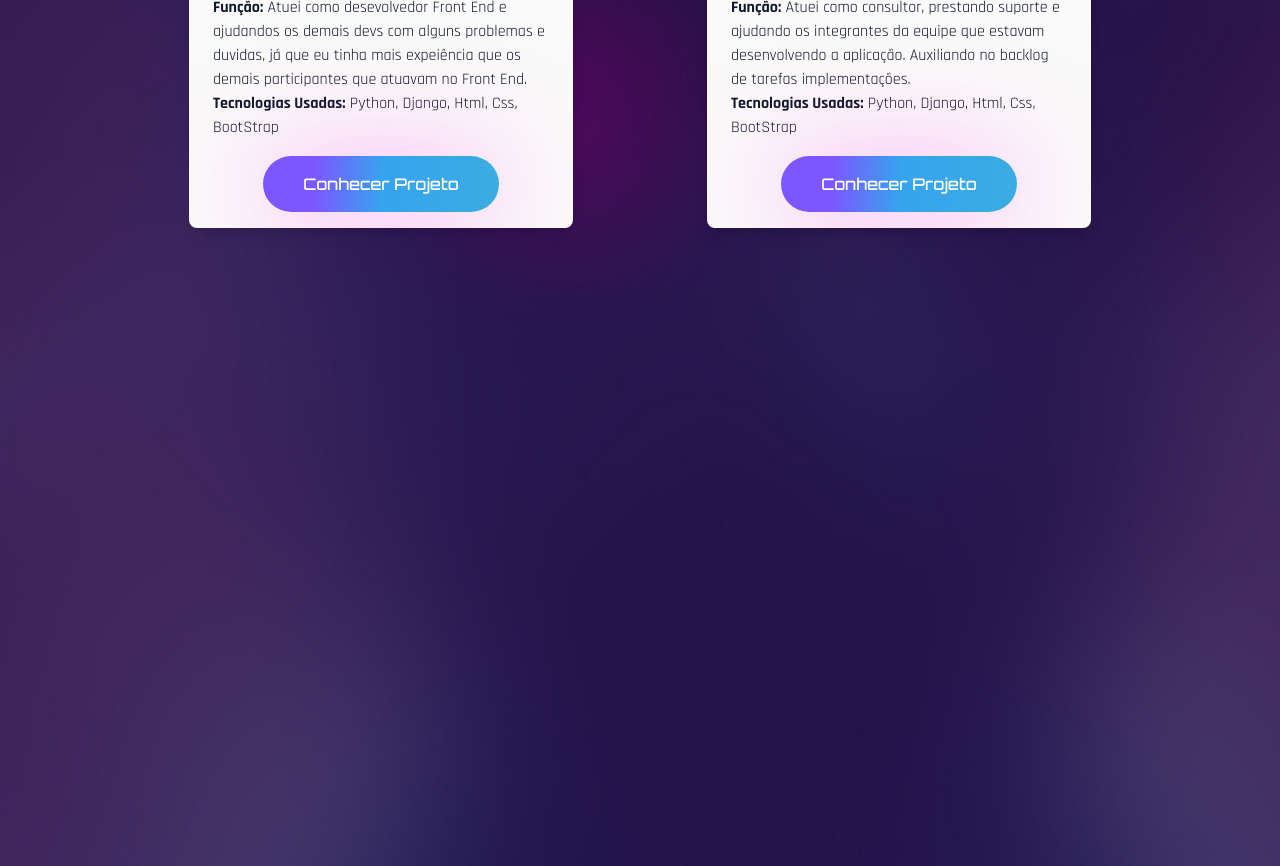
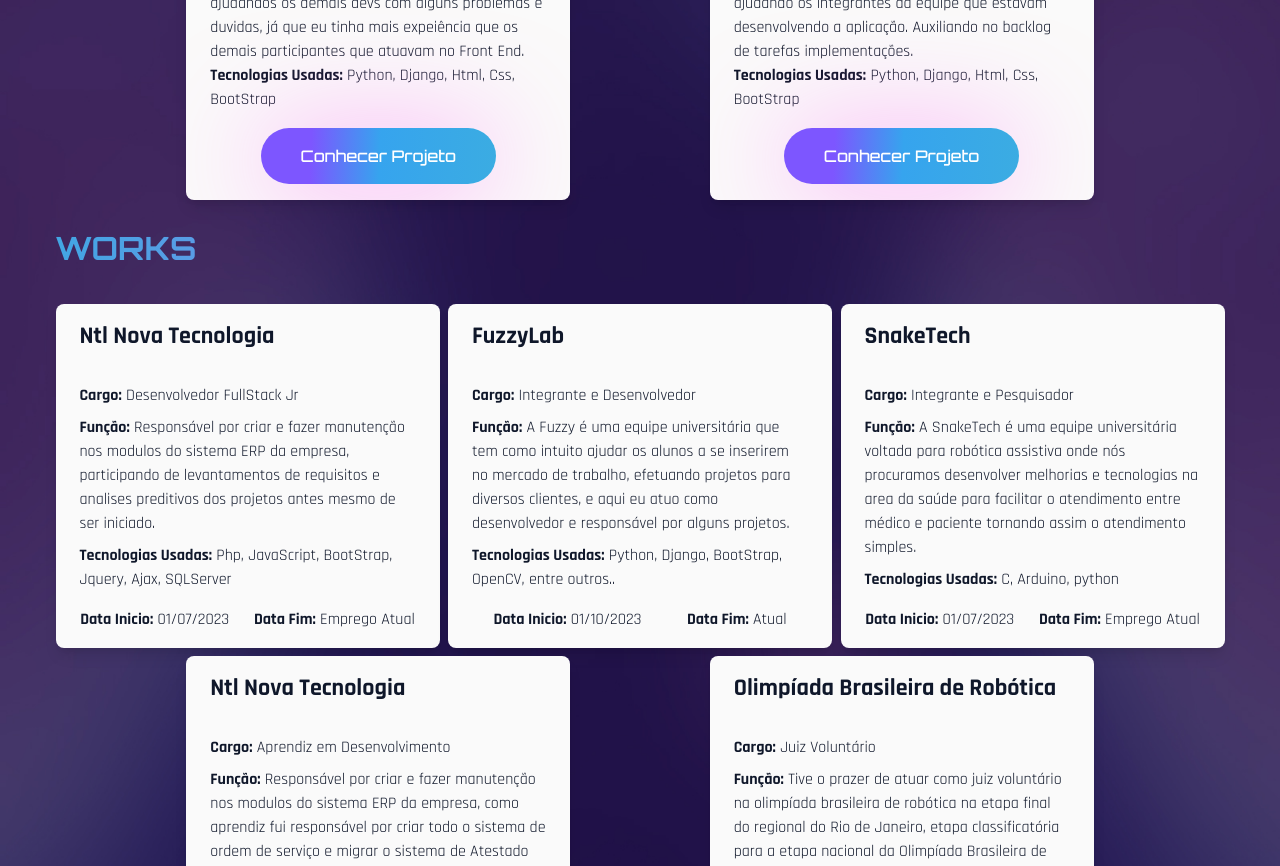
Before and after one commit to ImGlic/Portifolio-VictorGlicerio, a React (Create React App) app: page / in a window 1280 px wide. Shown: the part 1920-2786 px from the top of the page. Built offline with nearby package versions, Linux system fonts and the light colour scheme; the HTML template or start-up script is replaced by a standard one; a web font is replaced by a local one.

Commit message:
tela de serviços

```diff
--- a/src/App.js
+++ b/src/App.js
@@ -16,9 +16,8 @@
       <Nav />
       <About />
       <Services />
-      {/* <Work /> */}
-      {/* <Contact /> */}
-      <div className='h-[4000px]'></div>
+      <Work />
+      <Contact />
     </div>
   );
 };
--- a/src/components/About.js
+++ b/src/components/About.js
@@ -28,7 +28,7 @@
             </p>
           </div>
           {/*stats*/}
-          <div className="flex gap-x-6 lg:gap-x-10 mb-12 ">
+          <div className="flex gap-x-6 lg:gap-x-10 mb-5 mt-3 ">
             <div>
               <div className="text-[40px]  text-gradient mb-2 font-primary ">
                 +{inView ? <CountUp start={0} end={3} duration={5} /> : null}
--- a/src/components/Services.js
+++ b/src/components/Services.js
@@ -6,14 +6,14 @@
 
 const Services = () => {
   return (
-    <div className='section' id='services'>
-      <div className="container mx-auto">
+    <div className='div' id='services'>
+      <div className="container mx-auto ">
 
         <div className="flex-1">
           <h2 className="h2 text-gradient">Projects</h2>
         </div>
 
-        <div className='flex justify-evenly '>
+        <div className=' flex flex-wrap justify-evenly items-center gap-2 mt-10'>
           <Card
             title="Tutor Inteligente"
             images={ImageTutor}
--- a/src/components/Work.js
+++ b/src/components/Work.js
@@ -1,9 +1,75 @@
 import React from 'react';
+import CardWork from './cardWork/cardWork'
+
 
 const Work = () => {
-  return(
-    <div className='section' id='work'>
+  return (
+    <div className='div mt-8' id='work'>
+      <div className='container mx-auto'>
+        <div className="flex-1">
+          <h2 className="h2 text-gradient">Works</h2>
+        </div>
 
+        <div className='flex flex-wrap justify-evenly items-center gap-2 mt-10'>
+
+          <CardWork
+            empresa="Ntl Nova Tecnologia"
+            cargo="Desenvolvedor FullStack Jr"
+            descricao="Responsável por criar e fazer manutenção nos modulos do sistema ERP da empresa,
+            participando de levantamentos de requisitos e analises preditivos dos projetos antes mesmo
+            de ser iniciado."
+            tecnologiasUsadas="Php, JavaScript, BootStrap, Jquery, Ajax, SQLServer"
+            dataInicio="01/07/2023"
+            dataFim="Emprego Atual"
+          />
+
+          <CardWork
+            empresa="FuzzyLab"
+            cargo="Integrante e Desenvolvedor"
+            descricao="A Fuzzy é uma equipe universitária que tem como intuito
+              ajudar os alunos a se inserirem no mercado de trabalho, efetuando projetos para diversos
+              clientes, e aqui eu atuo como desenvolvedor e responsável por alguns projetos."
+            tecnologiasUsadas="Python, Django, BootStrap, OpenCV, entre outros.."
+            dataInicio="01/10/2023"
+            dataFim="Atual"
+          />
+
+
+          <CardWork
+            empresa="SnakeTech"
+            cargo="Integrante e Pesquisador"
+            descricao="A SnakeTech é uma equipe universitária voltada para robótica assistiva onde nós
+             procuramos desenvolver melhorias e tecnologias na area da saúde para facilitar o atendimento
+             entre médico e paciente tornando assim o atendimento simples."
+            tecnologiasUsadas="C, Arduino, python"
+            dataInicio="01/07/2023"
+            dataFim="Emprego Atual"
+          />
+
+          <CardWork
+            empresa="Ntl Nova Tecnologia"
+            cargo="Aprendiz em Desenvolvimento"
+            descricao="Responsável por criar e fazer manutenção nos modulos do sistema ERP da empresa,
+             como aprendiz fui responsável por criar todo o sistema de ordem de serviço e migrar o sistema
+             de Atestado de Saude Ocupacional para o novo modelo."
+            tecnologiasUsadas="Php, JavaScript, BootStrap, Jquery, Ajax, SQLServer"
+            dataInicio="01/07/2022"
+            dataFim="01/07/2023"
+          />
+
+          <CardWork
+            empresa="Olimpíada Brasileira de Robótica "
+            cargo="Juiz Voluntário"
+            descricao="Tive o prazer de atuar como juiz voluntário na olimpíada brasileira de robótica
+            na etapa final do regional do Rio de Janeiro, etapa classificatória para a etapa nacional da
+            Olimpíada Brasileira de Robótica"
+            tecnologiasUsadas="Foi desenvolvido um painel em python para mostrar os resultados"
+            dataInicio="01/07/2022"
+            dataFim="01/08/2022"
+          />
+
+        </div>
+      </div>
     </div>
   )
 };
--- a/src/components/card/card.js
+++ b/src/components/card/card.js
@@ -26,7 +26,9 @@
             </div>
 
             <div className="flex justify-center mb-4">
-                <button className="btn btn-lg">Conhecer Projeto</button>
+                <a href={link} target="_blank" >
+                    <button className="btn btn-lg">Conhecer Projeto</button>
+                </a>
             </div>
             <div>
 
--- /dev/null
+++ b/src/components/cardWork/cardWork.css
@@ -0,0 +1,218 @@
+* {
+    margin: 0;
+    padding: 0;
+  }
+
+  .container {
+    width: 100%;
+    height: 100vh;
+    padding: 20px 0;
+    -webkit-box-sizing: border-box;
+            box-sizing: border-box;
+    display: -webkit-box;
+    display: -ms-flexbox;
+    display: flex;
+    -webkit-box-pack: center;
+        -ms-flex-pack: center;
+            justify-content: center;
+    -webkit-box-align: center;
+        -ms-flex-align: center;
+            align-items: center;
+  }
+
+  .row {
+    display: -webkit-box;
+    display: -ms-flexbox;
+    display: flex;
+    -ms-flex-pack: distribute;
+        justify-content: space-around;
+  }
+
+  .card {
+    -webkit-transition: ease all .3s;
+    transition: ease all .3s;
+    width: 300px;
+  }
+
+  .wrapper {
+    margin: 60px 10px 10px;
+    padding-top: 300px;
+    -webkit-box-sizing: border-box;
+            box-sizing: border-box;
+    position: relative;
+    -webkit-box-shadow: 0 0 20px 10px rgba(25, 25, 25, 0.1);
+            box-shadow: 0 0 20px 10px rgba(25, 25, 25, 0.1);
+    -webkit-transition: ease all .3s;
+    transition: ease all .3s;
+  }
+
+  .wrapper:hover {
+    -webkit-transform: translateY(-10px);
+            transform: translateY(-10px);
+  }
+
+  .wrapper:hover .card_img {
+    height: 350px;
+  }
+
+  .wrapper .heart{
+    position: absolute;
+    top: 20px;
+    right: 20px;
+    z-index: 1;
+    width: 25px;
+    height: 25px;
+    color: #fff;
+  }
+
+  .wrapper .heart svg, .wrapper .heart path, .wrapper .heart circle {
+    stroke: currentColor;
+    fill: transparent;
+  }
+
+  .wrapper .heart {
+    cursor: pointer;
+  }
+
+   .color_bg {
+    display: block;
+    position: absolute;
+    top: 0;
+    left: 0;
+    width: 100%;
+    height: 200px;
+  }
+
+  .color_bg.batman {
+    background-color: #b82d44;
+  }
+
+  .color_bg.blackpanter {
+    background-color: #1d1d1d;
+  }
+
+  .color_bg.arthur {
+    background-color: #153a82;
+  }
+
+  .color_bg.kashima {
+    background-color: #3f4a69;
+  }
+
+  .card_img {
+    background-size: contain;
+    background-position: center bottom;
+    background-repeat: no-repeat;
+    position: absolute;
+    bottom: calc(100% - 300px);
+    width: 100%;
+    height: 300px;
+    -webkit-transition: ease all .3s;
+    transition: ease all .3s;
+  }
+
+  .cardInfo {
+    display: block;
+    padding: 20px 10px 5px 10px;
+    -webkit-box-sizing: border-box;
+            box-sizing: border-box;
+    font-family: 'Roboto';
+    color: #666;
+  }
+
+  .cardInfo h1 {
+    font-size: 20px;
+    text-transform: uppercase;
+    text-align: center;
+    font-weight: bold;
+    line-height: 1.3;
+    margin-bottom: 10px;
+  }
+
+  .cardInfo p {
+    width: 100%;
+    font-size: 14px;
+    text-align: center;
+  }
+
+  .action {
+    width: 100%;
+    display: -webkit-box;
+    display: -ms-flexbox;
+    display: flex;
+    -webkit-box-pack: justify;
+        -ms-flex-pack: justify;
+            justify-content: space-between;
+    -webkit-box-align: center;
+        -ms-flex-align: center;
+            align-items: center;
+    padding: 15px;
+    -webkit-box-sizing: border-box;
+            box-sizing: border-box;
+    margin-top: 15px;
+  }
+
+  .priceGroup {
+    display: -webkit-box;
+    display: -ms-flexbox;
+    display: flex;
+    -webkit-box-pack: start;
+        -ms-flex-pack: start;
+            justify-content: flex-start;
+    -webkit-box-align: start;
+        -ms-flex-align: start;
+            align-items: flex-start;
+    -webkit-box-orient: vertical;
+    -webkit-box-direction: normal;
+        -ms-flex-direction: column;
+            flex-direction: column;
+  }
+
+  .priceGroup .price {
+    font-size: 18px;
+    color: #000;
+    text-align: left;
+  }
+
+  .priceGroup .price.old_price {
+    color: red;
+    font-size: 15px;
+    text-decoration: line-through;
+    text-align: left;
+  }
+
+  .priceGroup .price.newPrice {
+    color: #000;
+    font-size: 25px;
+    font-weight: 800;
+  }
+
+  .cart {
+    display: -webkit-box;
+    display: -ms-flexbox;
+    display: flex;
+    -webkit-box-pack: start;
+        -ms-flex-pack: start;
+            justify-content: flex-start;
+    -webkit-box-align: start;
+        -ms-flex-align: start;
+            align-items: flex-start;
+    -webkit-box-orient: vertical;
+    -webkit-box-direction: normal;
+        -ms-flex-direction: column;
+            flex-direction: column;
+    position: relative;
+    width: 35px;
+    height: 35px;
+  }
+
+  .cart:hover {
+    cursor: pointer;
+  }
+
+  .cart svg, .cart path, .cart circle {
+    stroke: currentColor;
+    fill: transparent;
+    -webkit-transition-delay: .2s;
+            transition-delay: .2s;
+  }
--- /dev/null
+++ b/src/components/cardWork/cardWork.js
@@ -0,0 +1,34 @@
+import React from 'react'
+
+export default function CardWork(props) {
+
+    let { empresa, cargo, descricao, tecnologiasUsadas, dataInicio, dataFim } = props
+    return (
+        <div className="max-w-sm rounded-lg overflow-hidden shadow-lg bg-zinc-50 ">
+            <div class="px-6 py-4">
+                <h1 className='text-slate-900 text-2xl font-bold'>{empresa}</h1>
+                <p class="text-slate-900 text-base mt-8">
+                    <spam className="font-bold">Cargo:</spam> {cargo}
+                </p>
+                <p class="text-slate-900 text-base mt-2">
+                    <spam className="font-bold">Função:</spam> {descricao}
+                </p>
+                <p class="text-slate-900 text-base mt-2">
+                    <spam className="font-bold">Tecnologias Usadas:</spam> {tecnologiasUsadas}
+                </p>
+            </div>
+
+            <div className="flex justify-evenly items-center mb-4">
+                <p class="text-slate-900 text-base">
+                    <spam className="font-bold">Data Inicio:</spam> {dataInicio}
+                </p>
+                <p class="text-slate-900 text-base">
+                    <spam className="font-bold">Data Fim:</spam> {dataFim}
+                </p>
+            </div>
+            <div>
+
+            </div>
+        </div>
+    )
+}
```
Also changed, not shown: src/components/Banner.js (+8 -8 lines).
